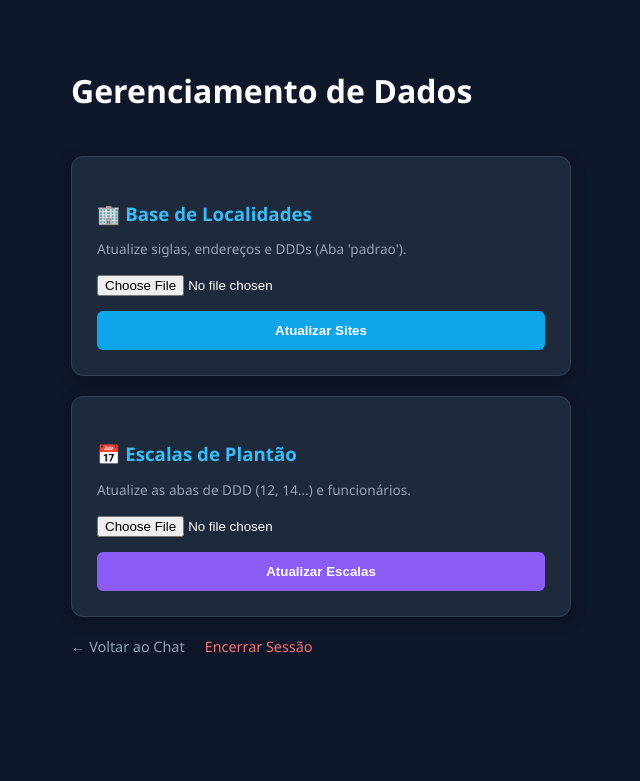
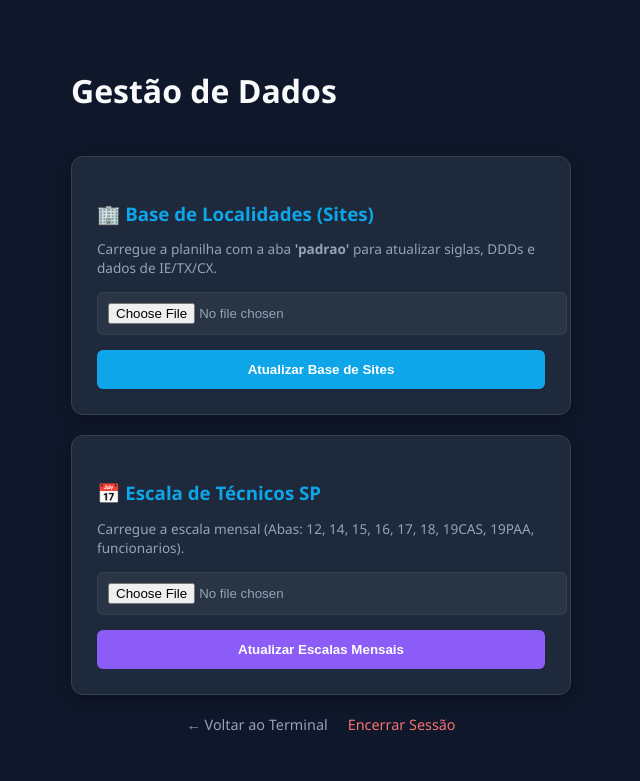
Before and after one commit to VictorOli23/Consultas-SPI, a FastAPI app: page /admin in a window 1280 px wide. Shown: the top 781 px of the page, without its empty margins (319-959 px from the left). Run offline with FastAPI, Linux system fonts and the light colour scheme; the visitor is signed in with stand-in values (Sample User, id 1).

Commit message:
Update admin.html

```diff
--- a/templates/admin.html
+++ b/templates/admin.html
@@ -4,50 +4,62 @@
     <meta charset="UTF-8">
     <title>Painel Admin - NetQuery</title>
     <style>
-        body { background: #0f172a; color: white; font-family: 'Segoe UI', sans-serif; display: flex; flex-direction: column; align-items: center; padding: 40px; }
+        :root {
+            --bg: #0f172a;
+            --card: #1e293b;
+            --blue: #0ea5e9;
+            --purple: #8b5cf6;
+            --text: #f8fafc;
+        }
+        body { background: var(--bg); color: var(--text); font-family: 'Segoe UI', sans-serif; display: flex; flex-direction: column; align-items: center; padding: 40px; }
         .container { width: 100%; max-width: 500px; }
-        .card { background: #1e293b; padding: 25px; border-radius: 12px; margin-bottom: 20px; border: 1px solid #334155; box-shadow: 0 4px 15px rgba(0,0,0,0.3); }
-        h3 { margin-bottom: 10px; color: #38bdf8; }
+        .card { background: var(--card); padding: 25px; border-radius: 12px; margin-bottom: 20px; border: 1px solid #334155; box-shadow: 0 4px 15px rgba(0,0,0,0.3); }
+        h3 { margin-bottom: 10px; color: var(--blue); }
         p { font-size: 0.85rem; color: #94a3b8; margin-bottom: 15px; }
+
+        input[type="file"] { background: rgba(255,255,255,0.05); padding: 10px; border-radius: 6px; width: 100%; margin-bottom: 15px; border: 1px solid #334155; color: #94a3b8; }
+
         .btn { border: none; padding: 12px; border-radius: 6px; cursor: pointer; width: 100%; font-weight: bold; transition: 0.3s; color: white; }
-        .btn-sites { background: #0ea5e9; }
-        .btn-escala { background: #8b5cf6; }
+        .btn-sites { background: var(--blue); }
+        .btn-escala { background: var(--purple); }
         .btn:hover { opacity: 0.8; transform: scale(1.02); }
-        .msg { padding: 10px; border-radius: 6px; margin-bottom: 20px; text-align: center; width: 100%; }
+
+        .msg { padding: 10px; border-radius: 6px; margin-bottom: 20px; text-align: center; width: 100%; font-weight: bold; }
         .success { background: #065f46; color: #34d399; }
         .error { background: #7f1d1d; color: #f87171; }
-        .nav-links { margin-top: 20px; display: flex; gap: 20px; }
+
+        .nav-links { margin-top: 20px; display: flex; gap: 20px; justify-content: center; }
         a { color: #94a3b8; text-decoration: none; font-size: 0.9rem; }
-        a:hover { color: #38bdf8; }
+        a:hover { color: var(--blue); }
     </style>
 </head>
 <body>
     <div class="container">
-        <h1>Gerenciamento de Dados</h1><br>
+        <h1>Gestão de Dados</h1><br>
 
         {% if msg %} <div class="msg success">{{ msg }}</div> {% endif %}
         {% if error %} <div class="msg error">{{ error }}</div> {% endif %}
 
         <div class="card">
-            <h3>🏢 Base de Localidades</h3>
-            <p>Atualize siglas, endereços e DDDs (Aba 'padrao').</p>
+            <h3>🏢 Base de Localidades (Sites)</h3>
+            <p>Carregue a planilha com a aba <b>'padrao'</b> para atualizar siglas, DDDs e dados de IE/TX/CX.</p>
             <form action="/upload/sites" method="post" enctype="multipart/form-data">
-                <input type="file" name="file" required style="margin-bottom: 15px;">
-                <button type="submit" class="btn btn-sites">Atualizar Sites</button>
+                <input type="file" name="file" required>
+                <button type="submit" class="btn btn-sites">Atualizar Base de Sites</button>
             </form>
         </div>
 
         <div class="card">
-            <h3>📅 Escalas de Plantão</h3>
-            <p>Atualize as abas de DDD (12, 14...) e funcionários.</p>
+            <h3>📅 Escala de Técnicos SP</h3>
+            <p>Carregue a escala mensal (Abas: 12, 14, 15, 16, 17, 18, 19CAS, 19PAA, funcionarios).</p>
             <form action="/upload/escala" method="post" enctype="multipart/form-data">
-                <input type="file" name="file" required style="margin-bottom: 15px;">
-                <button type="submit" class="btn btn-escala">Atualizar Escalas</button>
+                <input type="file" name="file" required>
+                <button type="submit" class="btn btn-escala">Atualizar Escalas Mensais</button>
             </form>
         </div>
 
         <div class="nav-links">
-            <a href="/">← Voltar ao Chat</a>
+            <a href="/">← Voltar ao Terminal</a>
             <a href="/logout" style="color: #f87171;">Encerrar Sessão</a>
         </div>
     </div>
```
